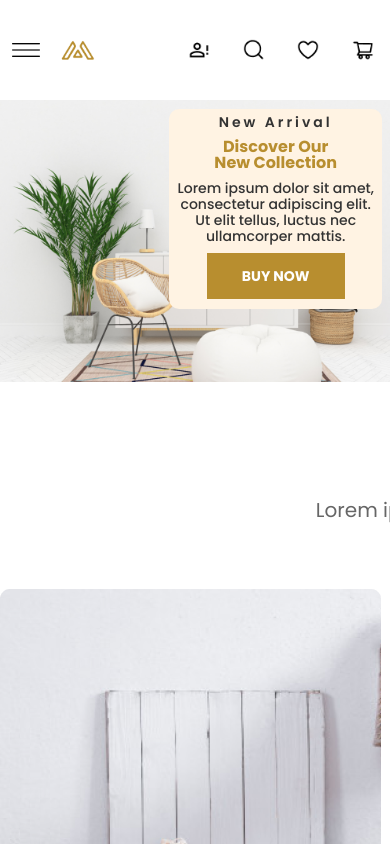
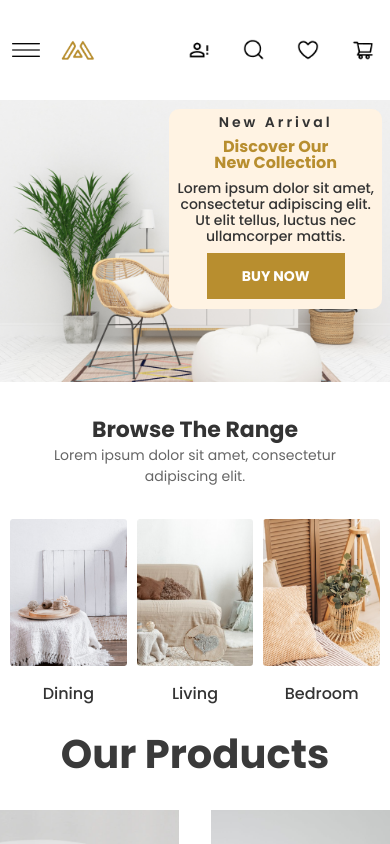
Before and after one commit to DIEN94/eCommerce-Website, a React (Create React App) app: page / in a window 390 px wide. Built offline with nearby package versions, Linux system fonts and the light colour scheme; the HTML template or start-up script is replaced by a standard one.

Commit message:
page-Home / RangeList correction / adaptation

```diff
--- a/src/pages/Home/components/RangeList/RangeList.module.scss
+++ b/src/pages/Home/components/RangeList/RangeList.module.scss
@@ -1,20 +1,45 @@
+@import "src/styles/variables";
+
 .rangeList{
-    width: 1183px;
-    height: 685px;
+    width: 100%;
+    height: 100%;
     margin: 56px auto;
 
     display: flex;
     justify-content: center;
     align-items: center;
     flex-direction: column;
+
+    @media (max-width: $tablet-size) {
+        margin: 42px auto;
+    }
+
+    @media (max-width: $mobile-size) {
+        margin: 28px auto;
+    }
 }
+
 .firstLevelText{
     font-family: var(--font-primary);
     font-size: 3.2rem;
     font-weight: 700;
     line-height: 48px;
-    letter-spacing: 0px;
     color: #333333;
+
+    @media (max-width: $tablet-size) {
+        font-size: 3.0rem;
+        line-height: 45px;
+    }
+
+    @media (max-width: $mobile-size) {
+        font-size: 2.8rem;
+        line-height: 42px;
+    }
+
+    @media (max-width: 500px) {
+        font-size: 2.2rem;
+        line-height: 30px;
+    }
 }
 
 .secondLevelText{
@@ -22,17 +47,51 @@
     font-size: 2.0rem;
     font-weight: 400;
     line-height: 30px;
-    letter-spacing: 0px;
     text-align: center;
     color: #666666;
+
+    @media (max-width: $tablet-size) {
+        font-size: 1.8rem;
+        line-height: 27px;
+    }
+
+    @media (max-width: $mobile-size) {
+        font-size: 1.6rem;
+        line-height: 24px;
+    }
+
+    @media (max-width: 500px) {
+        font-size: 1.4rem;
+        line-height: 21px;
+        margin: 0 18px;
+    }
+
+    @media (max-width: 425px) {
+        padding: 0 30px;
+    }
+
+    @media (max-width: 380px) {
+        padding: 0;
+    }
 }
 
 .routeButtonsBox{
-    height: 536px;
     display: flex;
-    justify-content: center;
+    justify-content: space-between;
     align-items: center;
-    margin-top: 63px;
+    margin: 63px 20px 0 20px;
+
+    @media (max-width: $tablet-size) {
+        margin: 48px 20px 0 20px;
+    }
+
+    @media (max-width: $mobile-size) {
+        margin: 32px 20px 0 20px;
+    }
+
+    @media (max-width: 500px) {
+        margin: 32px 10px 0 10px;
+    }
 }
 
 .link {
@@ -41,18 +100,20 @@
     &:first-child {
         margin-left: 0;
     };
-    text-decoration: none;
+
+    @media (max-width: 500px) {
+        margin-left: 10px;
+    }
 }
 
 .button{
+    position: relative;
     flex-direction: column;
     box-sizing: border-box;
 
-    &:hover {
-        border-bottom: 3px solid skyblue;
-        p{
-            margin-top: 33px;
-        }
+    img{
+        width: 100%;
+        min-width: 93px;
     }
 
     p{
@@ -61,8 +122,38 @@
         font-size: 2.4rem;
         font-weight: 500;
         line-height: 24px;
-        letter-spacing: 0px;
-        text-align: center;
         color: #333333;
+
+        @media (max-width: $tablet-size) {
+            margin-top: 27px;
+            font-size: 2.2rem;
+            line-height: 22px;
+        }
+
+        @media (max-width: $mobile-size) {
+            margin-top: 24px;
+            font-size: 2.0rem;
+            line-height: 20px;
+        }
+
+        @media (max-width: 500px) {
+            margin-top: 20px;
+            font-size: 1.6rem;
+            line-height: 16px;
+        }
+    }
+
+        &:hover {
+            .line{
+                position: absolute;
+                bottom: -7px;
+                width: 100%;
+                height: 3px;
+                background-color: skyblue;
+            }
+
+            img{
+                transform: translateY(-3px);
+            }
     }
 }
--- a/src/pages/Home/components/RangeList/RangeList.tsx
+++ b/src/pages/Home/components/RangeList/RangeList.tsx
@@ -16,16 +16,18 @@ export const RangeList = () => {
             Lorem ipsum dolor sit amet, consectetur adipiscing elit.
         </p>
         <nav className={classes.routeButtonsBox}>
-            {createNavButtonConfig.map(({path, text, img})=> {
+            {createNavButtonConfig.map(({path, text, img}, index)=> {
             return (
                 <Link
                 className={classes.link}
+                key={index}
                 to={path}>
                     <MyButton
                     variant="no-fill"
                     className={classes.button}>
-                    <img src={img}/>
+                        <img src={img} alt={`${img}`}/>
                     <p>{text}</p>
+                    <div className={classes.line}></div>
                     </MyButton>
                 </Link>
             );
```
